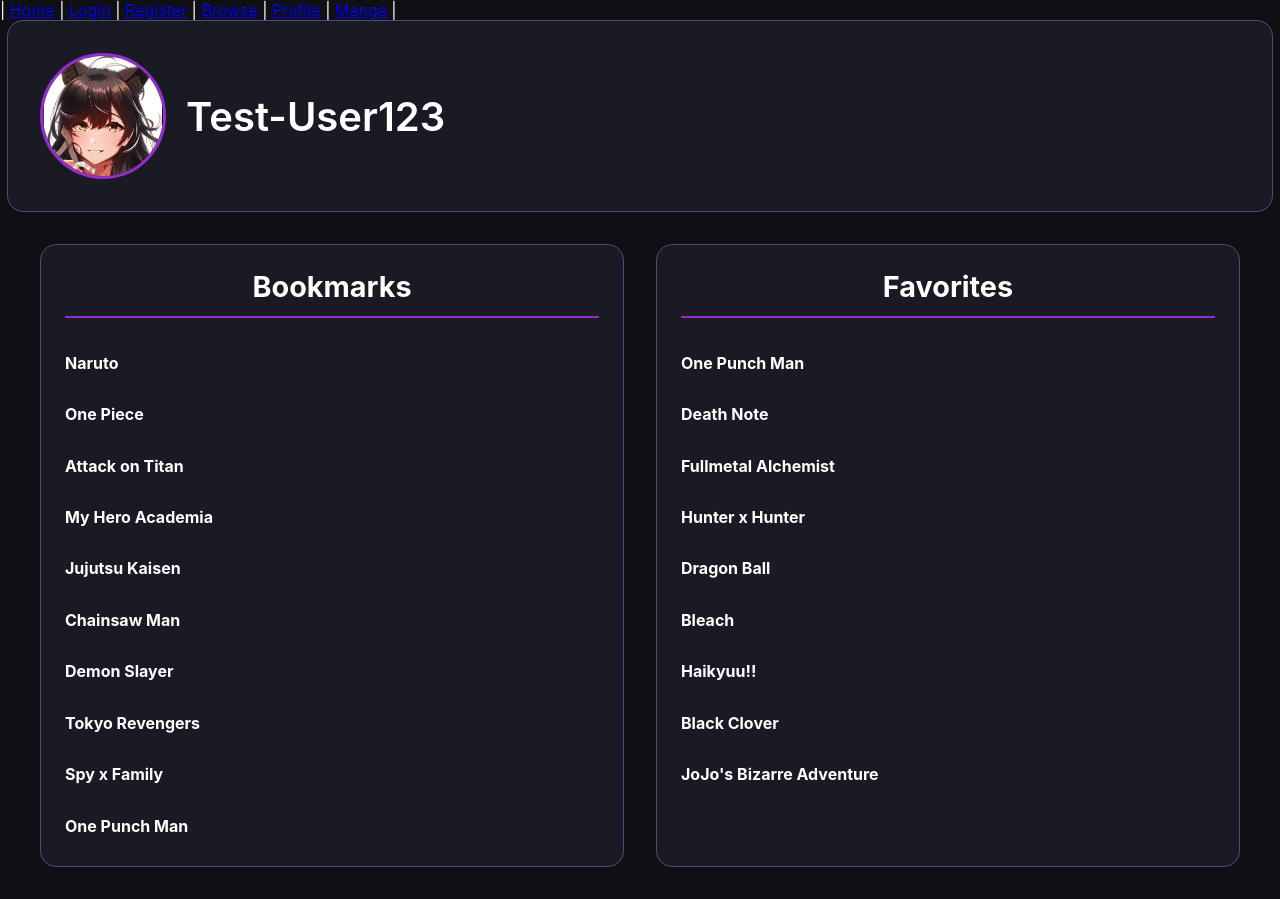
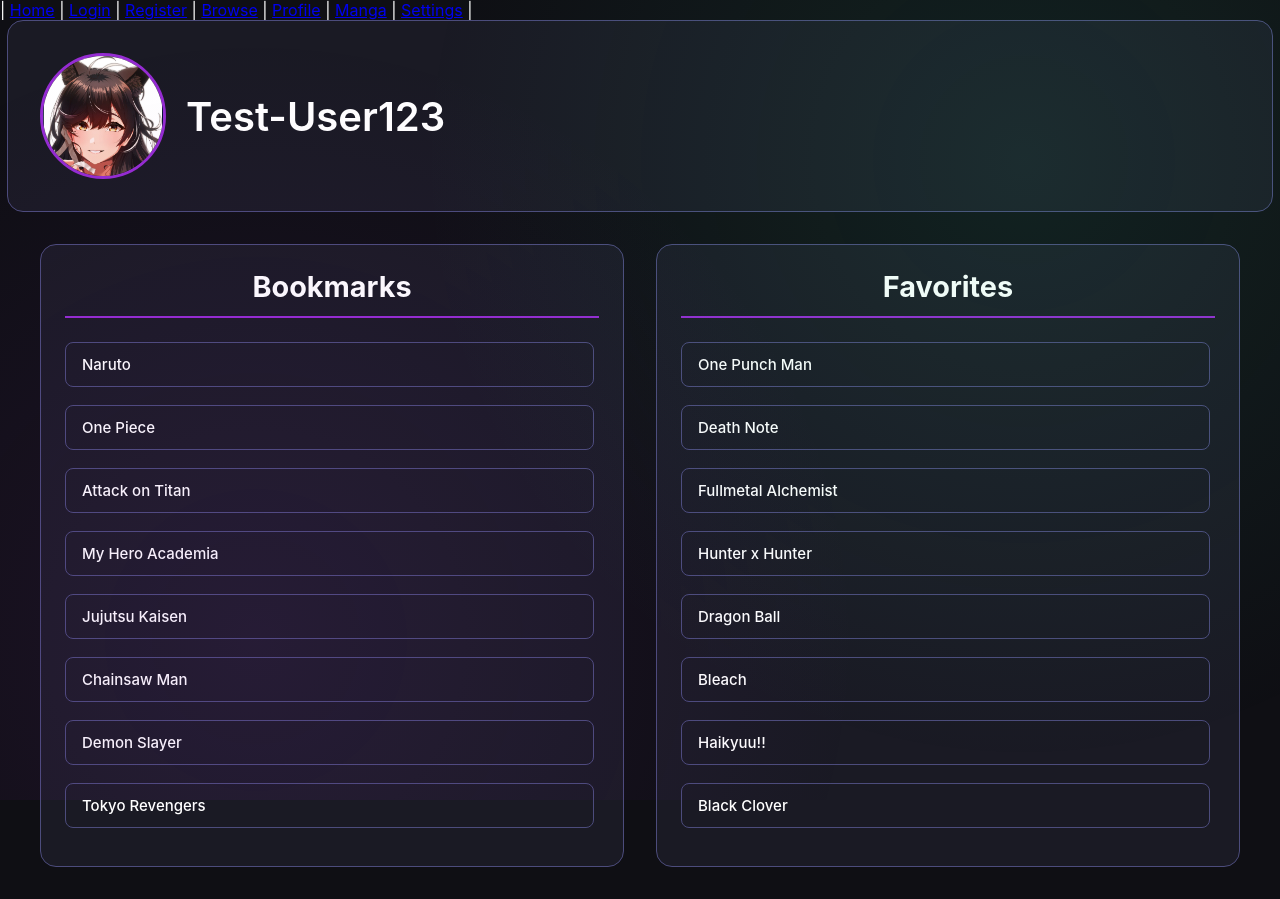
Before and after one commit to Raidiniom/Read_MangaKas, a React (Vite) app in the folder frontend/: page /profile in a window 1280 px wide. Before the commit the page ends 867 px from the top, so only its background shows below. Built offline with nearby package versions, Linux system fonts and the light colour scheme; the HTML template or start-up script is replaced by a standard one.

Commit message:
Added Settings and Manga, and then edited Browse pages

```diff
--- a/frontend/src/App.jsx
+++ b/frontend/src/App.jsx
@@ -5,6 +5,7 @@
 import Browse_page from './pages/Browse_page'
 import Profile_page from './pages/Profile_page'
 import Manga_Page from './pages/Manga_page'
+import Settings_page from './pages/Settings_page'
 
 function App() {
 
@@ -18,7 +19,8 @@
         <Link to="/register">Register</Link> |{" "}
         <Link to="/browse">Browse</Link> |{" "}
         <Link to="/profile">Profile</Link> |{" "}
-        <Link to="/manga">Manga</Link> |{" "}
+        <Link to="/manga/:title">Manga</Link> |{" "}
+        <Link to="/settings">Settings</Link> |{" "}
       </div>
 
       <Routes>
@@ -27,7 +29,8 @@
         <Route path='/login' element={<Login_Page />} />
         <Route path='/browse' element={<Browse_page />} />
         <Route path='/profile' element={<Profile_page />} />
-        <Route path='/manga/:manga_uuid' element={<Manga_Page />} />
+        <Route path='/manga/:title' element={<Manga_Page />} />
+        <Route path='/settings' element={<Settings_page />} />
       </Routes>
     </>
   )
--- a/frontend/src/components/Manga_Card.jsx
+++ b/frontend/src/components/Manga_Card.jsx
@@ -46,6 +46,8 @@
   text-overflow: ellipsis;
 `;
 
+
+
 export default function MangaCard({ title, cover, description }) {
   return (
     <Card>
--- a/frontend/src/components/Manga_bar.jsx
+++ b/frontend/src/components/Manga_bar.jsx
@@ -1,11 +1,15 @@
+import { Link } from "react-router-dom";
 
 import "../styles/manga_bar.css";
 
 export default function Manga_bar({ title }) {
-
     return (
-        <>
-            <h1 className="title-container">{title}</h1>
-        </>
-    )
+        <Link to={`/manga/${title.toLowerCase().replace(/\s+/g, '-')}`}
+            className="manga-bar-link"
+        >
+            <div className="manga-bar-simple">
+                <h3 className="manga-title-simple">{title}</h3>
+            </div>
+        </Link>
+    );
 }
--- a/frontend/src/pages/Browse_page.jsx
+++ b/frontend/src/pages/Browse_page.jsx
@@ -1,10 +1,12 @@
-import { Link } from "react-router-dom";
+import "../styles/browse_page.css";
 
 export default function Browse_page() {
 
     return (
         <>
-            <h1>Browse Page</h1>
+            <div className="browse-body">
+                <h1>Browse Page</h1>
+            </div>
         </>
     )
 }
--- a/frontend/src/pages/Manga_page.jsx
+++ b/frontend/src/pages/Manga_page.jsx
@@ -1,10 +1,18 @@
 
-export default function Manga_Page({manga_uuid}) {
+import { useParams } from "react-router-dom";
+
+export default function Manga_Page() {
+    // const { title } = useParams();
+    const { title: slug } = useParams();
+    const title = slug ? decodeURIComponent(slug).replace(/-/g, " ") : null;
 
     return (
         <>
-            <h1>Manga Page</h1>
-            <p>{manga_uuid}</p>
+            {title ?
+                <p>Displaying manga with title: {title}</p>
+                :
+                <p>No manga title provided.</p>
+            }
         </>
     )
 }
--- a/frontend/src/pages/Profile_page.jsx
+++ b/frontend/src/pages/Profile_page.jsx
@@ -38,6 +38,7 @@
 
     return (
         <>
+            <div className="profile-body">
                 <div className="user-details">
                     <img className="user-profile-img" src="/site_logo.png" alt="Your Profile Picture" />
                     <h1 className="user-name">{username}</h1>
@@ -62,6 +63,7 @@
                         </div>
                     </div>
                 </div>
+            </div>
         </>
     )
 }
--- /dev/null
+++ b/frontend/src/pages/Settings_page.jsx
@@ -0,0 +1,9 @@
+
+export default function Settings_page() {
+
+    return (
+        <>
+            <h1>Settings Page</h1>
+        </>
+    )
+}
--- /dev/null
+++ b/frontend/src/styles/browse_page.css
@@ -0,0 +1,25 @@
+.browse-body {
+  background: var(--background);
+  padding-bottom: 2rem;
+}
+
+.browse-body::before {
+  content: '';
+  position: absolute;
+  top: 0;
+  left: 0;
+  right: 0;
+  bottom: 0;
+  background:
+    radial-gradient(
+      circle at 20% 80%,
+      rgba(149, 44, 210, 0.1) 0%,
+      transparent 50%
+    ),
+    radial-gradient(
+      circle at 80% 20%,
+      rgba(44, 210, 149, 0.1) 0%,
+      transparent 50%
+    );
+  pointer-events: none;
+}
--- a/frontend/src/styles/landing.css
+++ b/frontend/src/styles/landing.css
@@ -3,6 +3,27 @@
   background: var(--background);
   padding-bottom: 2rem;
   color: var(--text-primary);
+}
+
+.landing-body::before {
+  content: '';
+  position: absolute;
+  top: 0;
+  left: 0;
+  right: 0;
+  bottom: 0;
+  background:
+    radial-gradient(
+      circle at 20% 80%,
+      rgba(149, 44, 210, 0.1) 0%,
+      transparent 50%
+    ),
+    radial-gradient(
+      circle at 80% 20%,
+      rgba(44, 210, 149, 0.1) 0%,
+      transparent 50%
+    );
+  pointer-events: none;
 }
 
 .top-manga-display {
--- a/frontend/src/styles/manga_bar.css
+++ b/frontend/src/styles/manga_bar.css
@@ -1,3 +1,31 @@
-.title-container {
-    font-size: medium;
+/* Manga_bar Component - Simple Version */
+.manga-bar-link {
+  text-decoration: none;
+  display: block;
 }
+
+.manga-bar-simple {
+  background: var(--surface);
+  border: 1px solid var(--border);
+  border-radius: 8px;
+  padding: 12px 16px;
+  margin-bottom: 8px;
+  transition: all 0.2s ease;
+}
+
+.manga-bar-simple:hover {
+  background: rgba(149, 44, 210, 0.05);
+  border-color: var(--primary);
+}
+
+.manga-title-simple {
+  color: var(--text-primary);
+  font-size: 15px;
+  font-weight: 500;
+  margin: 0;
+  transition: color 0.2s ease;
+}
+
+.manga-bar-simple:hover .manga-title-simple {
+  color: var(--primary);
+}
--- a/frontend/src/styles/profile_page.css
+++ b/frontend/src/styles/profile_page.css
@@ -1,3 +1,29 @@
+.profile-body {
+    background: var(--background);
+    padding-bottom: 2rem;
+}
+
+.profile-body::before {
+  content: '';
+  position: absolute;
+  top: 0;
+  left: 0;
+  right: 0;
+  bottom: 0;
+  background:
+    radial-gradient(
+      circle at 20% 80%,
+      rgba(149, 44, 210, 0.1) 0%,
+      transparent 50%
+    ),
+    radial-gradient(
+      circle at 80% 20%,
+      rgba(44, 210, 149, 0.1) 0%,
+      transparent 50%
+    );
+  pointer-events: none;
+}
+
 .user-details {
   display: flex;
   align-items: center;
```
Lines whose indentation alone changed are shown as unchanged.
